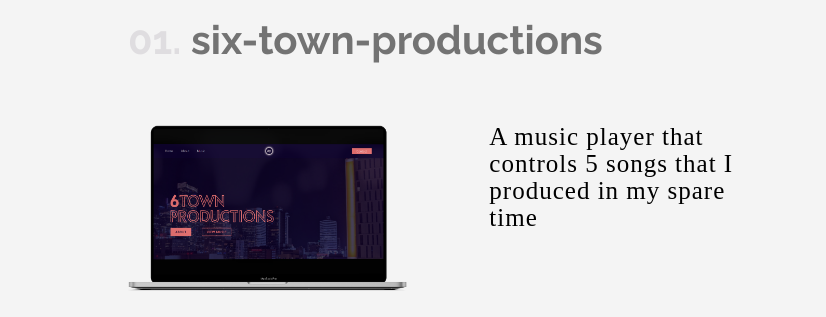
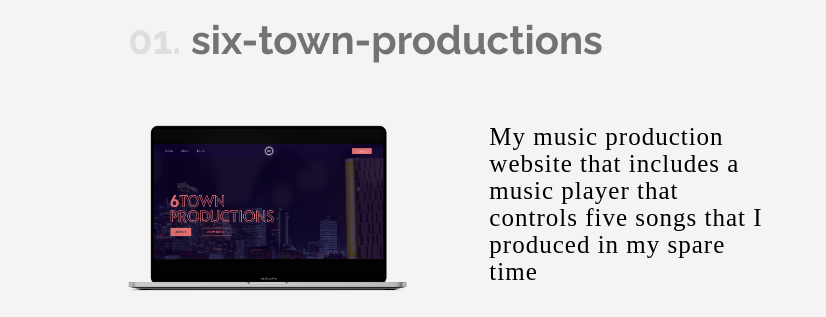
Before and after one commit to aabenedict/anjaleeBenedictPortfolio, a plain HTML site: page index.html in a window 1280 px wide. Shown: the part 2280-2597 px from the top of the page, 0-826 px from the left. Drawn offline with Linux system fonts and the light colour scheme; a web font is replaced by a local one.

Commit message:
updated my description for six-town-productions

```diff
--- a/index.html
+++ b/index.html
@@ -172,7 +172,7 @@
                             </div> <!-- .imgContainer ends -->
                             <div class="projectDescriptionBox">
                                 <div class="projectDescription">
-                                    <p>A music player that controls 5 songs that I produced in my spare time</p>
+                                    <p>My music production website that includes a music player that controls five songs that I produced in my spare time</p>
                                     <div class="stackingOrder">
                                         <a href="https://6townproductions.netlify.app/" class="button">View Live Link</a>
                                     </div> <!-- .stackingOrder ends -->
```
